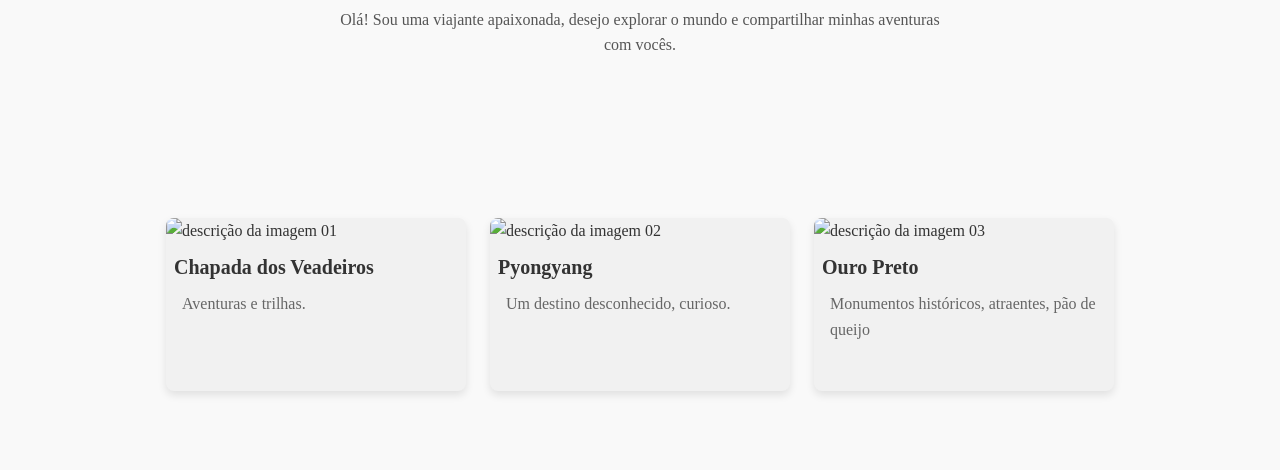
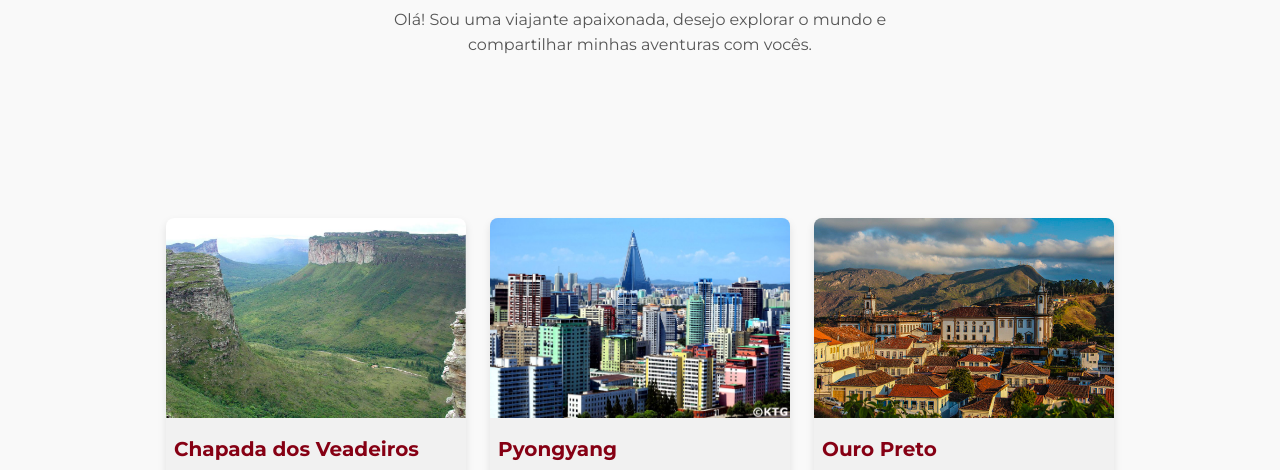
Before and after one commit to barbaraarruda/desafio-capacita, a plain HTML site: page index.html in a window 1280 px wide. Shown: the part 195-665 px from the top of the page. Drawn offline with Linux system fonts and the light colour scheme.

Commit message:
atualizações de imagens, markdown

```diff
--- a/index.html
+++ b/index.html
@@ -35,18 +35,18 @@
         <div class="container">
             <div class="aventuras-grid">
                 <div class="aventura-item">
-                    <img src="img/av-01" alt="descrição da imagem 01">
-                    <h3>Chapada dos Veadeiros</h3>
+                    <img src="./img/av-01.jpg" alt="imagem natural da Chapada dos Veadeiros. Apresenta paisagem natural, campos verdes e montanhas.">
+                    <h3 style="color: #860014">Chapada dos Veadeiros</h3>
                     <p>Aventuras e trilhas.</p>
                 </div>
                 <div class="aventura-item">
-                    <img src="img/av-02" alt="descrição da imagem 02">
-                    <h3>Pyongyang</h3>
+                    <img src="./img/av-02.jpg" alt="imagem de Pyongyang, capital da Coreia do Norte. Apresenta vários prédios coloridos, cidade urbanizada.">
+                    <h3 style="color: #860014">Pyongyang</h3>
                     <p>Um destino desconhecido, curioso.</p>
                 </div>
                 <div class="aventura-item">
-                    <img src="img/av-03" alt="descrição da imagem 03">
-                    <h3>Ouro Preto</h3>
+                    <img src="./img/av-03.jpeg" alt="imagem de Ouro Preto, distrito de MG. Apresenta várias casas e montanhas ao fundo.">
+                    <h3 style="color: #860014">Ouro Preto</h3>
                     <p>Monumentos históricos, atraentes, pão de queijo</p>
                 </div>
             </div>
--- a/styles.css
+++ b/styles.css
@@ -8,6 +8,7 @@ body {
     line-height: 1.6;
     color: #333;
     background-color: #f9f9f9;
+    font-family: 'Montserrat', sans-serif;
 }
 
 .container{
```
Also changed, not shown: img/av-01.jpg (added), img/av-02.jpg (added), img/av-03.jpeg (added), 1 other file.
